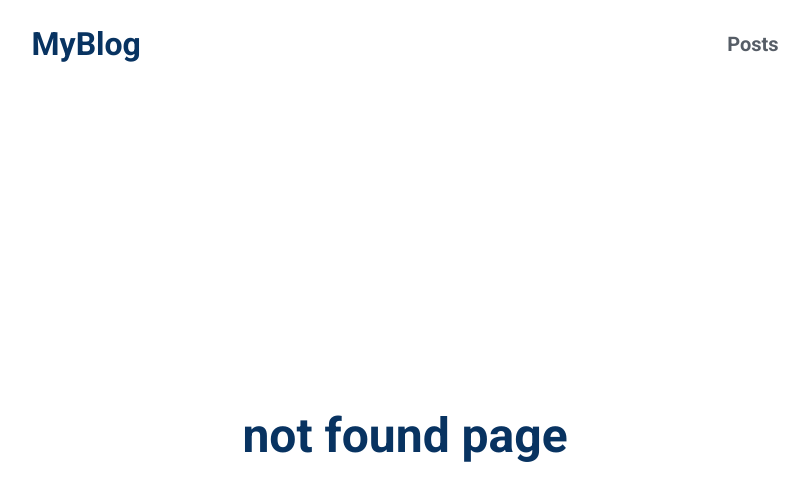
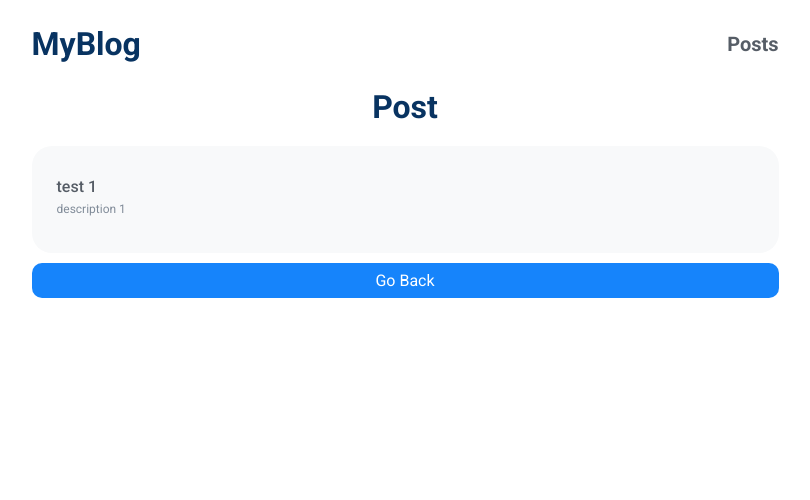
Before and after one commit to piskarev06/my-blog, a React (Create React App) app: page /posts/1 in a window 1280 px wide. Before the commit this address had no page. Shown: the top 500 px of the page, without its empty margins (235-1045 px from the left). Built offline with nearby package versions, Linux system fonts and the light colour scheme; data requests are answered from the project's data file.

Commit message:
post page

```diff
--- a/package.json
+++ b/package.json
@@ -27,7 +27,7 @@
 		"eject": "react-scripts eject",
 		"storybook": "start-storybook -p 6006 -s public",
 		"build-storybook": "build-storybook -s public",
-		"server": "json-server --watch db.json"
+		"server": "json-server --watch db.json --port 3004"
 	},
 	"eslintConfig": {
 		"extends": [
--- /dev/null
+++ b/src/api.ts
@@ -0,0 +1,11 @@
+const url = 'http://localhost:3004/posts'
+
+export const getAllPosts = async () => {
+	const res = await fetch(url)
+	return await res.json()
+}
+
+export const getPostById = async (postId: string) => {
+	const res = await fetch(url + '/' + postId)
+	return await res.json()
+}
--- a/src/components/Post/Post.tsx
+++ b/src/components/Post/Post.tsx
@@ -12,7 +12,7 @@ interface PostProps {
 
 export const Post: FC<PostProps> = ({ id, title, description }) => {
 	return (
-		<Link to={`/${id}`}>
+		<Link to={`/posts/${id}`}>
 			<PostStyled>
 				<div className="post__left">
 					<PostTitle>{title}</PostTitle>
@@ -20,8 +20,10 @@ export const Post: FC<PostProps> = ({ id, title, description }) => {
 				</div>
 
 				<PostRight>
-					<Button onClick={(e) => e.stopPropagation()}>Edit</Button>
-					<Button variant="delete">Delete</Button>
+					<Button onClick={(e) => e.preventDefault()}>Edit</Button>
+					<Button onClick={(e) => e.preventDefault()} variant="delete">
+						Delete
+					</Button>
 				</PostRight>
 			</PostStyled>
 		</Link>
--- /dev/null
+++ b/src/components/PostList/PostList.styled.ts
@@ -0,0 +1,7 @@
+import styled from 'styled-components'
+
+export const PostListStyled = styled.ul`
+	display: flex;
+	flex-direction: column;
+	gap: 20px;
+`
--- /dev/null
+++ b/src/components/PostList/PostList.tsx
@@ -0,0 +1,18 @@
+import React, { FC } from 'react'
+import { Post } from '../Post/Post'
+import { PostListStyled } from './PostList.styled'
+
+interface PostListProps {
+	posts: any[]
+}
+
+export const PostList: FC<PostListProps> = ({ posts }) => {
+	return (
+		<PostListStyled>
+			{posts &&
+				posts.map((el) => {
+					return <Post key={el.id} id={el.id} title={el.title} description={el.description} />
+				})}
+		</PostListStyled>
+	)
+}
--- a/src/pages/HomePage/HomePage.tsx
+++ b/src/pages/HomePage/HomePage.tsx
@@ -1,9 +1,18 @@
-import React, { FC } from 'react'
-import { Post } from '../../components/Post/Post'
+import React, { FC, useEffect, useState } from 'react'
 
+import { getAllPosts } from '../../api'
+import { PostList } from '../../components/PostList/PostList'
 import { HomeTop, HomeBtn, HomeInput } from './HomePage.styled'
 
 export const HomePage: FC = () => {
+	const [posts, setPosts] = useState([])
+
+	useEffect(() => {
+		getAllPosts().then((data) => {
+			setPosts(data)
+		})
+	}, [])
+
 	return (
 		<main>
 			<div className="container">
@@ -12,7 +21,7 @@ export const HomePage: FC = () => {
 					<HomeBtn>Create post</HomeBtn>
 				</HomeTop>
 
-				<Post id={'sas'} title={'sasas'} description={'sdsdsdsd'}></Post>
+				<PostList posts={posts} />
 			</div>
 		</main>
 	)
--- /dev/null
+++ b/src/pages/PostPage/PostPage.styled.ts
@@ -0,0 +1,44 @@
+import styled from 'styled-components'
+
+import { baseTheme } from '../../styles/themes/baseTheme/baseTheme'
+import { ButtonStyled } from '../../components/Button/Button.styled'
+
+export const PostTitle = styled.h1`
+	font-weight: 700;
+	font-size: 32px;
+	line-height: 38px;
+
+	color: ${baseTheme.colors.black};
+	text-align: center;
+
+	margin-bottom: 20px;
+`
+
+export const PostInfo = styled.div`
+	padding: 25px;
+
+	background: ${baseTheme.colors.bg};
+	border-radius: 20px;
+
+	margin-bottom: 10px;
+`
+
+export const InfoTitle = styled.h3`
+	font-weight: 500;
+	font-size: 16px;
+	line-height: 0px;
+
+	color: #565d66;
+	margin-bottom: 15px;
+`
+
+export const InfoDesc = styled.p`
+	font-size: 12px;
+	line-height: 14px;
+
+	color: ${baseTheme.colors.lightGray};
+`
+
+export const PostBtn = styled(ButtonStyled)`
+	width: 100%;
+`
--- /dev/null
+++ b/src/pages/PostPage/PostPage.tsx
@@ -0,0 +1,39 @@
+import React, { FC, useState, useEffect } from 'react'
+import { useParams, useNavigate } from 'react-router'
+import { getPostById } from '../../api'
+import { PostType } from '../../types/types'
+
+import { PostTitle, PostInfo, InfoTitle, InfoDesc, PostBtn } from './PostPage.styled'
+
+export const PostPage: FC = () => {
+	const { id } = useParams()
+	const navigate = useNavigate()
+
+	const initialPost: PostType = { id: 'init', title: 'init', description: 'init' }
+	const [post, setPost] = useState(initialPost)
+
+	useEffect(() => {
+		getPostById(id!).then((data) => {
+			console.log(data)
+
+			setPost(data)
+		})
+	}, [id])
+
+	return (
+		<main>
+			<div className="container">
+				{post.id !== 'init' && (
+					<>
+						<PostTitle>Post</PostTitle>
+						<PostInfo>
+							<InfoTitle>{post.title}</InfoTitle>
+							<InfoDesc>{post.description}</InfoDesc>
+						</PostInfo>
+						<PostBtn onClick={() => navigate(-1)}>Go Back</PostBtn>
+					</>
+				)}
+			</div>
+		</main>
+	)
+}
--- a/src/routes/Routes.tsx
+++ b/src/routes/Routes.tsx
@@ -3,10 +3,12 @@ import { useRoutes } from 'react-router-dom'
 
 import { HomePage } from '../pages/HomePage/HomePage'
 import { NotFoundPage } from '../pages/NotFoundPage/NotFoundPage'
+import { PostPage } from '../pages/PostPage/PostPage'
 
 export const Routes: FC = () => {
 	let element = useRoutes([
 		{ path: '/', element: <HomePage /> },
+		{ path: '/posts/:id', element: <PostPage /> },
 		{ path: '*', element: <NotFoundPage /> },
 	])
 
--- a/src/styles/global.ts
+++ b/src/styles/global.ts
@@ -94,6 +94,11 @@ textarea {
 button,
 input { /* 1 */
   overflow: visible;
+}
+
+ul {
+  margin: 0;
+  padding: 0;
 }
 
 button,
--- /dev/null
+++ b/src/types/types.ts
@@ -0,0 +1,5 @@
+export interface PostType {
+	id: string
+	title: string
+	description: string
+}
```
